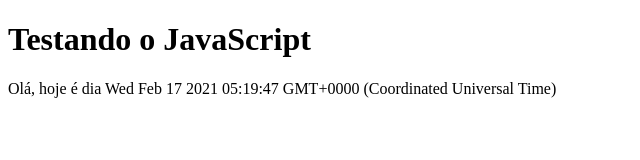
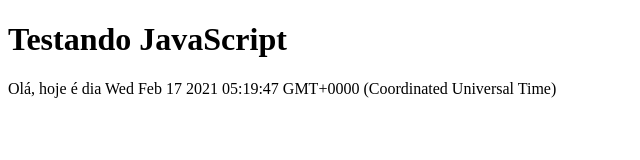
Before and after one commit to gabrielmartinspires-br/Curso-em-Video, a plain HTML site: page projeto-glass-html5/testejs01.html in a window 1280 px wide. Shown: the whole page, without its empty margins (0-640 px from the left). Drawn offline with Linux system fonts and the light colour scheme.

Commit message:
Update testejs01.html

```diff
--- a/projeto-glass-html5/testejs01.html
+++ b/projeto-glass-html5/testejs01.html
@@ -7,7 +7,7 @@
     <title>Teste JavaScript</title>
 </head>
 <body>
-    <h1>Testando o JavaScript</h1>
+    <h1>Testando JavaScript</h1>
     <script>
         document.write("Olá, hoje é dia " + Date())
     </script>
```
